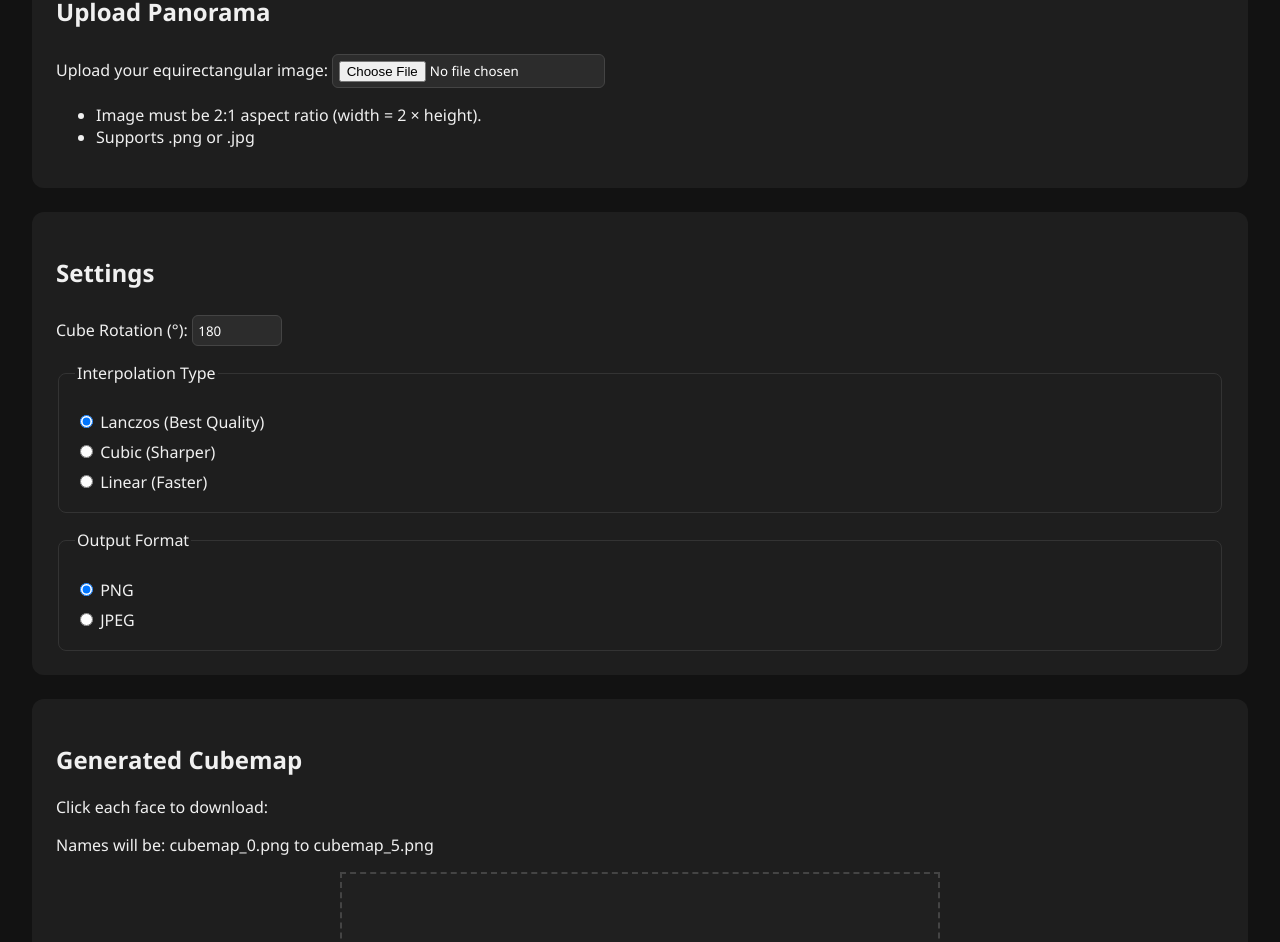
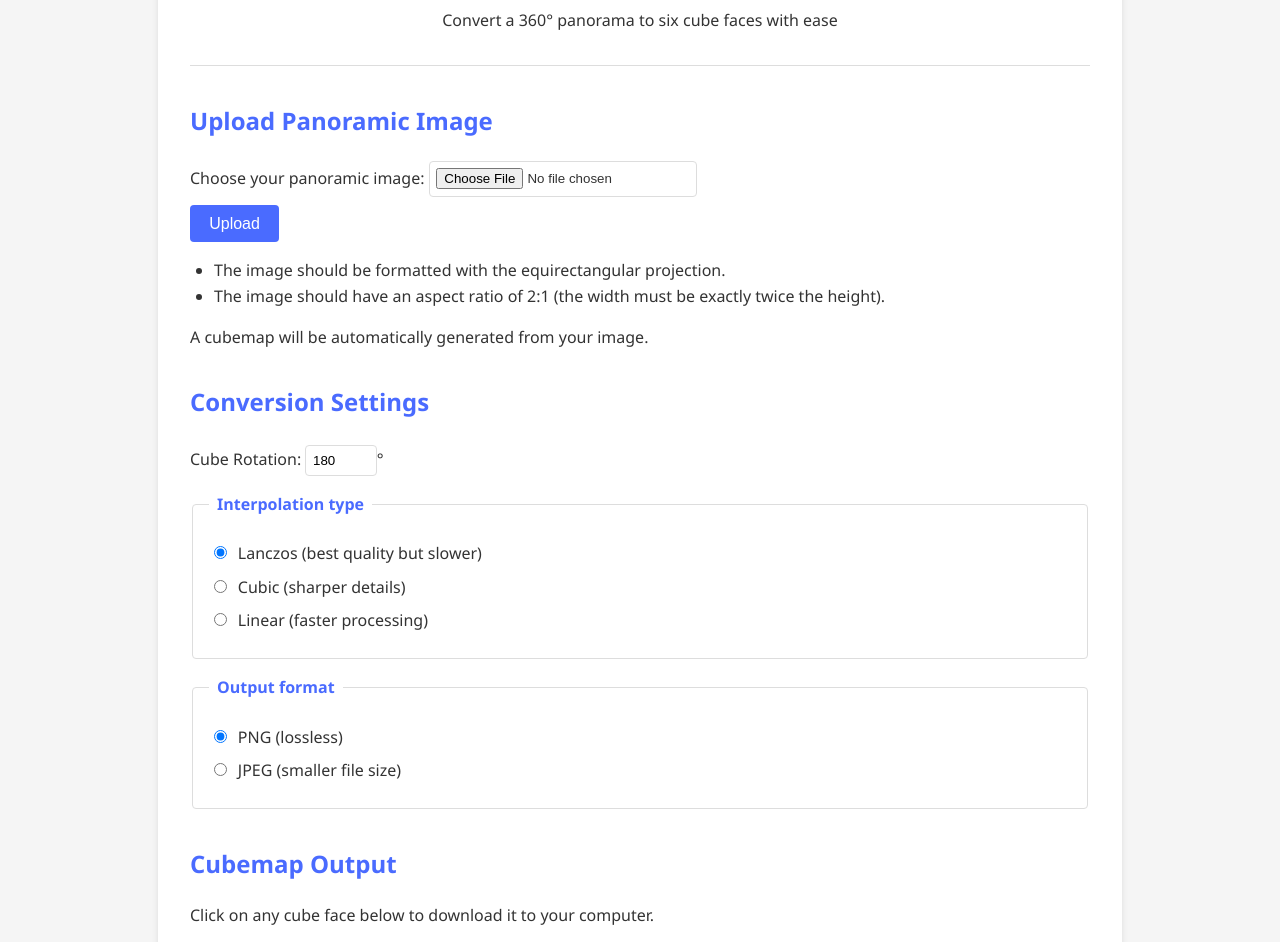
Before and after one commit to Duckf754/Pixelbalde, a plain HTML site: page index.html in a window 1280 px wide. Shown: the part 198-1140 px from the top of the page. Drawn offline with Linux system fonts and the light colour scheme.

Commit message:
Update index.html
No limit

Signed-off-by: Duckf754 <duckf754@gmail.com>

```diff
--- a/index.html
+++ b/index.html
@@ -1,185 +1,212 @@
 <!DOCTYPE html>
 <html lang="en">
 <head>
-  <meta charset="UTF-8" />
-  <meta name="viewport" content="width=device-width, initial-scale=1.0"/>
-  <meta name="description" content="Convert a 360° panorama to six cubemap faces.">
-  <title>Vayomni Cut - For Member Pixel Blade</title>
+  <meta charset="utf-8">
+  <meta name="viewport" content="width=device-width, initial-scale=1.0">
+  <meta name="description" content="Convert a 360° panorama to a cubemap with Vayomni Cut Txt">
+  <title>Vayomni Cut Txt - Panorama to Cubemap Converter</title>
   <style>
     :root {
-      --bg: #121212;
-      --card: #1e1e1e;
-      --accent: #00ffff;
-      --text: #f0f0f0;
-      --muted: #aaa;
-    }
-
-    * {
-      box-sizing: border-box;
-      font-family: 'Segoe UI', sans-serif;
+      --primary-color: #4a6bff;
+      --secondary-color: #f8f9fa;
+      --text-color: #333;
+      --border-color: #ddd;
+      --shadow: 0 4px 6px rgba(0, 0, 0, 0.1);
     }
 
     body {
       margin: 0;
-      padding: 2em;
-      background-color: var(--bg);
-      color: var(--text);
+      padding: 0;
+      font-family: 'Segoe UI', Tahoma, Geneva, Verdana, sans-serif;
+      line-height: 1.6;
+      color: var(--text-color);
+      background-color: #f5f5f5;
     }
 
-    header, footer {
+    .container {
+      max-width: 900px;
+      margin: 2em auto;
+      padding: 2em;
+      background: white;
+      border-radius: 8px;
+      box-shadow: var(--shadow);
+    }
+
+    header {
       text-align: center;
+      margin-bottom: 2em;
+      padding-bottom: 1em;
+      border-bottom: 1px solid var(--border-color);
     }
 
     h1 {
-      font-size: 2rem;
-      color: var(--accent);
-      margin-bottom: 0.2em;
+      color: var(--primary-color);
+      margin-bottom: 0.5em;
     }
 
-    aside {
-      color: var(--muted);
+    h2 {
+      color: var(--primary-color);
+      margin-top: 1.5em;
+      font-size: 1.5em;
+    }
+
+    .brand {
+      font-weight: bold;
+      color: var(--primary-color);
+      font-size: 1.2em;
     }
 
     section {
-      background-color: var(--card);
-      padding: 1.5em;
-      border-radius: 12px;
-      margin: 1.5em 0;
+      margin-bottom: 2em;
     }
 
-    label, legend {
-      display: block;
-      margin: 0.5em 0 0.2em;
-      font-weight: 500;
-    }
-
-    input[type="file"], input[type="number"] {
-      padding: 0.4em;
-      margin-top: 0.5em;
-      background: #2c2c2c;
-      border: 1px solid #444;
-      color: white;
-      border-radius: 6px;
-    }
-
-    fieldset {
-      border: 1px solid #333;
-      padding: 1em;
-      border-radius: 8px;
+    .settings > * {
       margin-top: 1em;
+      margin-bottom: 1em;
     }
 
     #cubemap {
       width: 100%;
-      max-width: 600px;
-      aspect-ratio: 4 / 3;
-      background: #202020;
-      margin: auto;
+      min-height: 500px;
       position: relative;
-      border: 2px dashed #444;
+      border: 1px solid var(--border-color);
+      background: var(--secondary-color);
+      margin-top: 1em;
+      border-radius: 4px;
       display: flex;
+      justify-content: center;
       align-items: center;
-      justify-content: center;
+      flex-wrap: wrap;
+      padding: 1em;
+      box-sizing: border-box;
     }
 
-    #faces {
-      position: absolute;
-      width: 100%;
-      height: 100%;
-      display: grid;
-      grid-template-columns: repeat(4, 1fr);
-      grid-template-rows: repeat(3, 1fr);
-      gap: 2px;
-      padding: 0;
-      margin: 0;
+    input[type="file"], input[type="number"] {
+      padding: 0.5em;
+      border: 1px solid var(--border-color);
+      border-radius: 4px;
     }
 
-    #faces a {
-      width: 100%;
-      height: 100%;
-      overflow: hidden;
-      display: block;
+    fieldset {
+      border: 1px solid var(--border-color);
+      border-radius: 4px;
+      padding: 1em;
+      margin-top: 1em;
     }
 
-    #faces img {
-      width: 100%;
-      height: 100%;
-      object-fit: cover;
-      display: block;
-      border-radius: 4px;
-      transition: transform 0.3s;
+    legend {
+      padding: 0 0.5em;
+      font-weight: bold;
+      color: var(--primary-color);
     }
 
-    #faces a:hover img {
-      transform: scale(1.05);
+    label {
+      display: block;
+      margin: 0.5em 0;
+    }
+
+    button, input[type="radio"], input[type="checkbox"] {
+      margin-right: 0.5em;
+    }
+
+    ul {
+      padding-left: 1.5em;
+    }
+
+    footer {
+      text-align: center;
+      margin-top: 2em;
+      padding-top: 1em;
+      border-top: 1px solid var(--border-color);
+      font-size: 0.9em;
+      color: #666;
     }
 
     #generating {
-      font-weight: bold;
-      color: var(--accent);
-      z-index: 1;
+      position: absolute;
+      top: 50%;
+      left: 50%;
+      transform: translate(-50%, -50%);
+      font-size: 1.2em;
+      color: var(--primary-color);
     }
 
-    footer small {
-      color: var(--muted);
-      font-size: 0.85rem;
+    .cube-face {
+      margin: 0.5em;
+      border: 1px solid var(--border-color);
+      box-shadow: var(--shadow);
+      transition: transform 0.2s;
     }
 
-    a {
-      color: var(--accent);
-      text-decoration: none;
+    .cube-face:hover {
+      transform: scale(1.02);
+      cursor: pointer;
     }
 
-    a:hover {
-      text-decoration: underline;
+    .btn {
+      background-color: var(--primary-color);
+      color: white;
+      border: none;
+      padding: 0.6em 1.2em;
+      border-radius: 4px;
+      cursor: pointer;
+      font-size: 1em;
+      transition: background-color 0.3s;
+    }
+
+    .btn:hover {
+      background-color: #3a5bef;
     }
   </style>
 </head>
+
 <body>
+  <div class="container">
     <header>
-    <h1>Vayomni Cut</h1>
-    <aside>For Member Pixel Blade - Convert 360° panoramas to cubemap</aside>
+      <h1>Panorama to Cubemap Converter</h1>
+      <p class="brand">Vayomni Cut Txt</p>
+      <p>Convert a 360° panorama to six cube faces with ease</p>
     </header>
 
     <main>
       <section>
-      <h2>Upload Panorama</h2>
-      <label>
-        Upload your equirectangular image:
+        <h2>Upload Panoramic Image</h2>
+        <label>Choose your panoramic image:
           <input id="imageInput" type="file" accept="image/*">
         </label>
+        <button class="btn" id="uploadBtn">Upload</button>
         <ul>
-        <li>Image must be 2:1 aspect ratio (width = 2 × height).</li>
-        <li>Supports .png or .jpg</li>
+          <li>The image should be formatted with the equirectangular projection.</li>
+          <li>The image should have an aspect ratio of 2:1 (the width must be exactly twice the height).</li>
         </ul>
+        <p>A cubemap will be automatically generated from your image.</p>
       </section>
 
       <section class="settings">
-      <h2>Settings</h2>
-      <label>Cube Rotation (°):
-        <input id="cubeRotation" type="number" min="0" max="359" value="180">
+        <h2>Conversion Settings</h2>
+        <div>
+          <label>Cube Rotation:
+            <input id="cubeRotation" type="number" min="0" max="359" value="180">°
           </label>
-
+        </div>
+        <fieldset title="The resampling algorithm to use when generating the cubemap.">
+          <legend>Interpolation type</legend>
+          <label><input type="radio" name="interpolation" value="lanczos" checked> Lanczos (best quality but slower)</label>
+          <label><input type="radio" name="interpolation" value="cubic"> Cubic (sharper details)</label>
+          <label><input type="radio" name="interpolation" value="linear"> Linear (faster processing)</label>
+        </fieldset>
         <fieldset>
-        <legend>Interpolation Type</legend>
-        <label><input type="radio" name="interpolation" value="lanczos" checked> Lanczos (Best Quality)</label>
-        <label><input type="radio" name="interpolation" value="cubic"> Cubic (Sharper)</label>
-        <label><input type="radio" name="interpolation" value="linear"> Linear (Faster)</label>
-      </fieldset>
-
-      <fieldset>
-        <legend>Output Format</legend>
-        <label><input type="radio" name="format" value="png" checked> PNG</label>
-        <label><input type="radio" name="format" value="jpg"> JPEG</label>
+          <legend>Output format</legend>
+          <label><input type="radio" name="format" value="png" checked> PNG (lossless)</label>
+          <label><input type="radio" name="format" value="jpg"> JPEG (smaller file size)</label>
         </fieldset>
       </section>
 
       <section>
-      <h2>Generated Cubemap</h2>
-      <p>Click each face to download:</p>
-      <p>Names will be: <code>cubemap_0.png</code> to <code>cubemap_5.png</code></p>
+        <h2>Cubemap Output</h2>
+        <p>Click on any cube face below to download it to your computer.</p>
         <div id="cubemap">
-        <b id="generating" style="visibility:hidden">Generating...</b>
+          <b id="generating" style="visibility:hidden">Generating cubemap faces...</b>
           <output id="faces"></output>
         </div>
       </section>
@@ -187,10 +214,12 @@
 
     <footer>
       <p>
-      <small>By <a href="https://github.com/jaxry">Lucas Crane</a></small><br>
-      <small>Design modified for <strong>Vayomni Cut</strong></small>
+        <span class="brand">Vayomni Cut Txt</span> - Advanced image conversion tools
+        <br>
+        <small>Based on original work by <a href="https://github.com/jaxry">Lucas Crane</a></small>
       </p>
     </footer>
+  </div>
 
   <script src="main.js"></script>
 </body>
```
Lines whose indentation alone changed are shown as unchanged.
